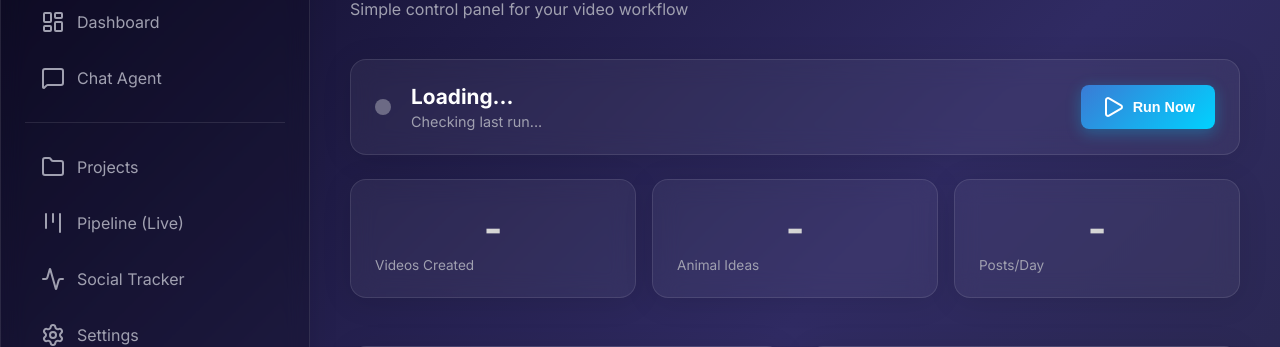
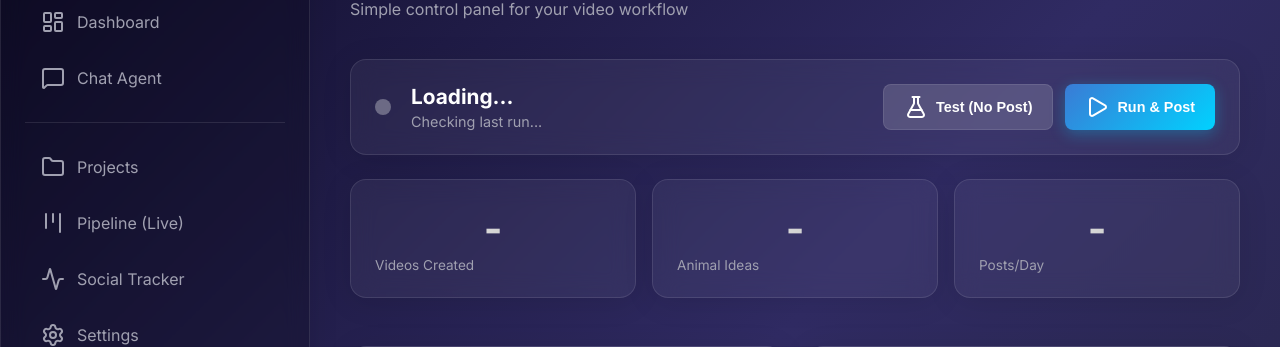
Before and after one commit to dannyyycodes/Omni-Agent, a Python web app: template templates/admin.html in a window 1280 px wide. Shown: the part 96-443 px from the top of the page. Run offline with Jinja, Linux system fonts and the light colour scheme; the template is opened without the code that fills it, so the values that code supplies are empty.

Commit message:
Add Test (No Post) button for dry run testing

```diff
--- a/templates/admin.html
+++ b/templates/admin.html
@@ -15,9 +15,14 @@
             <p id="last-run-text">Checking last run...</p>
         </div>
     </div>
-    <button class="btn btn-primary btn-large" id="run-now-btn" onclick="runWorkflowNow()">
-        <i data-lucide="play"></i> Run Now
-    </button>
+    <div class="btn-group">
+        <button class="btn btn-secondary btn-large" id="test-btn" onclick="runWorkflowNow(true)">
+            <i data-lucide="flask-conical"></i> Test (No Post)
+        </button>
+        <button class="btn btn-primary btn-large" id="run-now-btn" onclick="runWorkflowNow(false)">
+            <i data-lucide="play"></i> Run & Post
+        </button>
+    </div>
 </div>
 
 <!-- Quick Stats -->
@@ -449,6 +454,20 @@
         cursor: not-allowed;
     }
 
+    .btn-secondary {
+        background: rgba(255, 255, 255, 0.15);
+        border: 1px solid var(--glass-border);
+    }
+
+    .btn-secondary:hover {
+        background: rgba(255, 255, 255, 0.2);
+    }
+
+    .btn-group {
+        display: flex;
+        gap: 12px;
+    }
+
     @media (max-width: 768px) {
         .status-hero {
             flex-direction: column;
@@ -458,6 +477,16 @@
 
         .status-main {
             flex-direction: column;
+        }
+
+        .btn-group {
+            flex-direction: column;
+            width: 100%;
+        }
+
+        .btn-group .btn {
+            width: 100%;
+            justify-content: center;
         }
 
         .stats-row {
@@ -675,21 +704,33 @@
         }
     }
 
-    async function runWorkflowNow() {
-        const btn = document.getElementById('run-now-btn');
+    async function runWorkflowNow(dryRun = false) {
+        const runBtn = document.getElementById('run-now-btn');
+        const testBtn = document.getElementById('test-btn');
         const status = document.getElementById('run-status');
 
-        btn.disabled = true;
-        btn.innerHTML = '<i data-lucide="loader"></i> Starting...';
+        // Disable both buttons
+        runBtn.disabled = true;
+        testBtn.disabled = true;
+
+        const actionText = dryRun ? 'Testing (no post)...' : 'Starting...';
+        if (dryRun) {
+            testBtn.innerHTML = '<i data-lucide="loader"></i> ' + actionText;
+        } else {
+            runBtn.innerHTML = '<i data-lucide="loader"></i> ' + actionText;
+        }
+
         status.style.display = 'block';
         status.className = 'glass-panel run-status';
-        status.innerHTML = 'Starting video generation...';
+        status.innerHTML = dryRun
+            ? 'Generating test video (will NOT post to social media)...'
+            : 'Generating video and posting to social media...';
 
         try {
             const res = await fetch('/api/animal-facts/run', {
                 method: 'POST',
                 headers: { 'Content-Type': 'application/json' },
-                body: JSON.stringify({})
+                body: JSON.stringify({ dry_run: dryRun })
             });
             const data = await res.json();
 
@@ -698,19 +739,29 @@
                 status.innerHTML = `<strong>Error:</strong> ${data.error}`;
             } else {
                 status.className = 'glass-panel run-status success';
-                status.innerHTML = `<strong>Started!</strong> Creating video for: ${data.animal || 'Random animal'}`;
+                const modeText = dryRun ? '(Test - Not Posted)' : '(Will post to socials)';
+                status.innerHTML = `
+                    <strong>Video generating!</strong> ${modeText}<br>
+                    <strong>Animal:</strong> ${data.animal || 'Random'}<br>
+                    <strong>Fact:</strong> ${data.fact ? data.fact.substring(0, 100) + '...' : 'Generating...'}<br>
+                    <em>Video takes 2-5 minutes to generate. Check "Recent Videos" below when done.</em>
+                `;
+                // Refresh after delay
                 setTimeout(() => {
                     loadStatus();
                     loadVideos();
-                }, 5000);
+                }, 10000);
             }
         } catch (e) {
             status.className = 'glass-panel run-status error';
             status.innerHTML = `<strong>Failed:</strong> ${e.message}`;
         }
 
-        btn.disabled = false;
-        btn.innerHTML = '<i data-lucide="play"></i> Run Now';
+        // Re-enable buttons
+        runBtn.disabled = false;
+        testBtn.disabled = false;
+        runBtn.innerHTML = '<i data-lucide="play"></i> Run & Post';
+        testBtn.innerHTML = '<i data-lucide="flask-conical"></i> Test (No Post)';
         lucide.createIcons();
     }
 </script>
```
